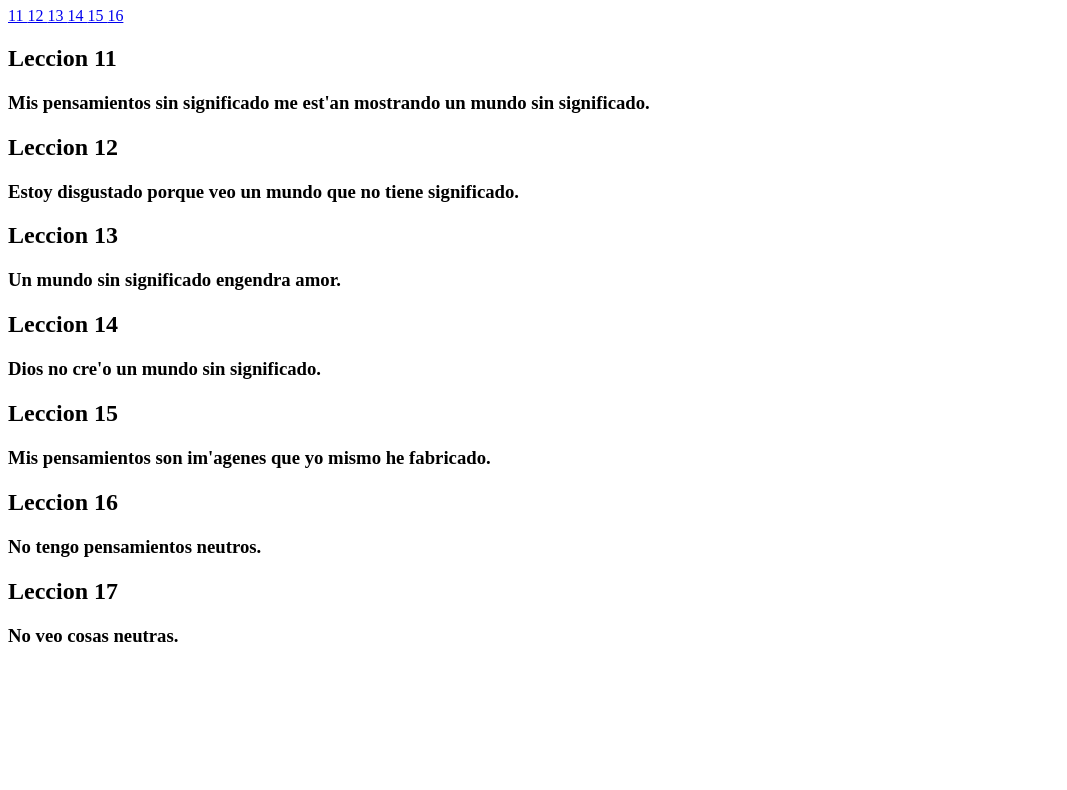
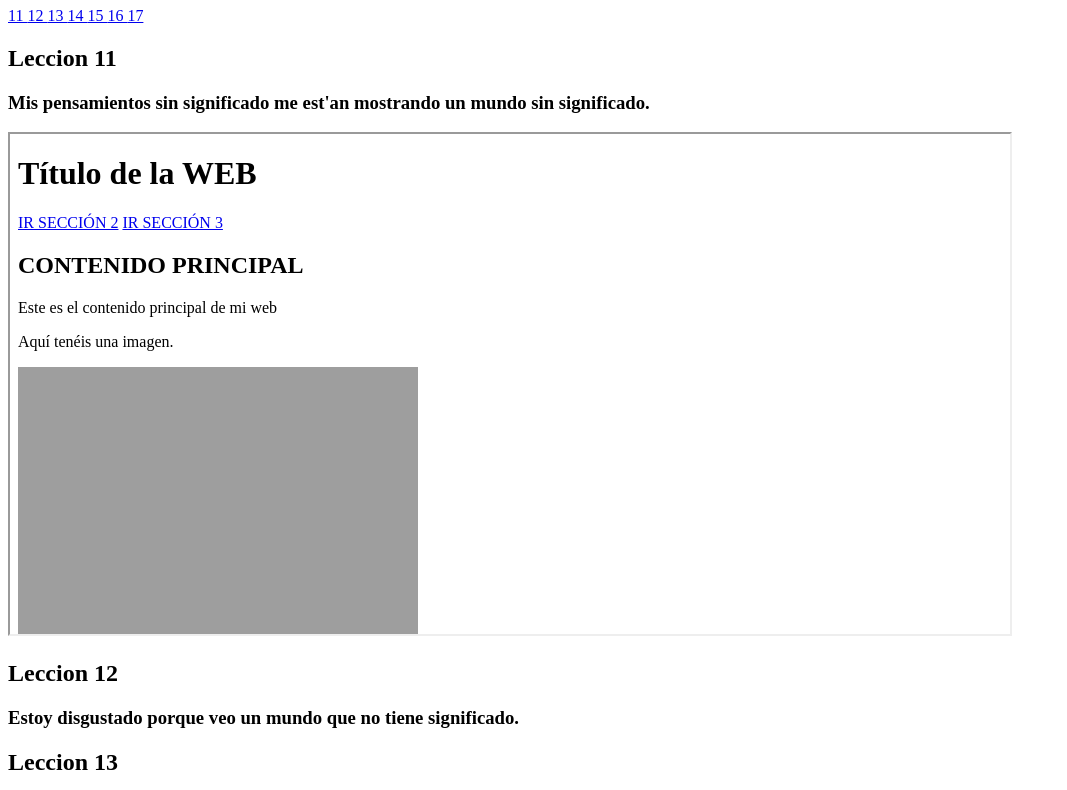
Before and after one commit to emirll/web, a plain HTML site: page docs/index.html in a window 1280 px wide. Shown: the part 99-889 px from the top of the page, without its empty margins (0-1067 px from the left). Before the commit the page ends 800 px from the top, so only its background shows below. Drawn offline with Linux system fonts and the light colour scheme.

Commit message:
Update index.html

```diff
--- a/docs/index.html
+++ b/docs/index.html
@@ -26,8 +26,8 @@ Mirll
 <a href="#14">14</>
 <a href="#15">15</>
 <a href="#16">16</>
+<a href="#17">17</>
 <!--
-<a href="#17">17</>
 <a href="#18">18</>
 <a href="#19">19</>
 <a href="#20">20</>
@@ -76,6 +76,10 @@ Mirll
 <div><a name="#10"/><h2>Leccion 10</h2><h3><strong>Mis pensamientos no significan nada.</strong></h3></div>
 -->
 <div><a name="#11"/><h2>Leccion 11</h2><h3><strong>Mis pensamientos sin significado me est'an mostrando un mundo sin significado.</strong></h3></div>
+<iframe id="lec1"
+    title="lec1"
+    width="1000"
+    height="500" src="https://github.com/emirll/web/blob/master/docs/l-1.html"></iframe>
 <div><a name="#12"/><h2>Leccion 12</h2><h3><strong>Estoy disgustado porque veo un mundo que no tiene significado.</strong></h3></div>
 <div><a name="#13"/><h2>Leccion 13</h2><h3><strong>Un mundo sin significado engendra amor.</strong></h3></div>
 <div><a name="#14"/><h2>Leccion 14</h2><h3><strong>Dios no cre'o un mundo sin significado.</strong></h3></div>
```
